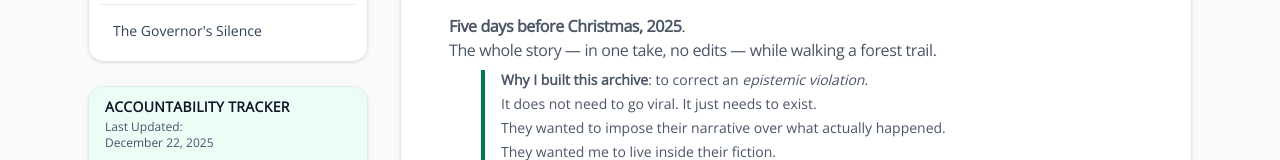
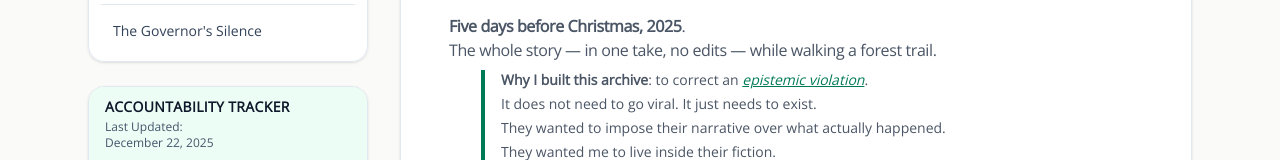
Before and after one commit to rswfire/rswfire.oprd, a Next.js app: page / in a window 1280 px wide. Shown: the part 783-943 px from the top of the page. Built offline with nearby package versions, Linux system fonts and the light colour scheme.

Commit message:
Updated Faq.tsx

```diff
--- a/app/(archive)/page.tsx
+++ b/app/(archive)/page.tsx
@@ -27,7 +27,7 @@ export default function OverviewPage() {
                     <div className="text-base tracking-tight">The whole story &mdash; in one take, no edits &mdash; while walking a forest trail.</div>
 
                     <div className="mt-2 ml-8 pl-4 border-l-4 border-emerald-700 space-y-1">
-                        <div><strong>Why I built this archive</strong>: to correct an <em>epistemic violation</em>.</div>
+                        <div><strong>Why I built this archive</strong>: to correct an <Link href="/faq#epistemic" className="text-emerald-700 underline hover:text-emerald-600"><em>epistemic violation</em></Link>.</div>
                         <div>It does not need to go viral. It just needs to exist.</div>
                         <div>They wanted to impose their narrative over what actually happened.</div>
                         <div>They wanted me to live inside their fiction.</div>
```
